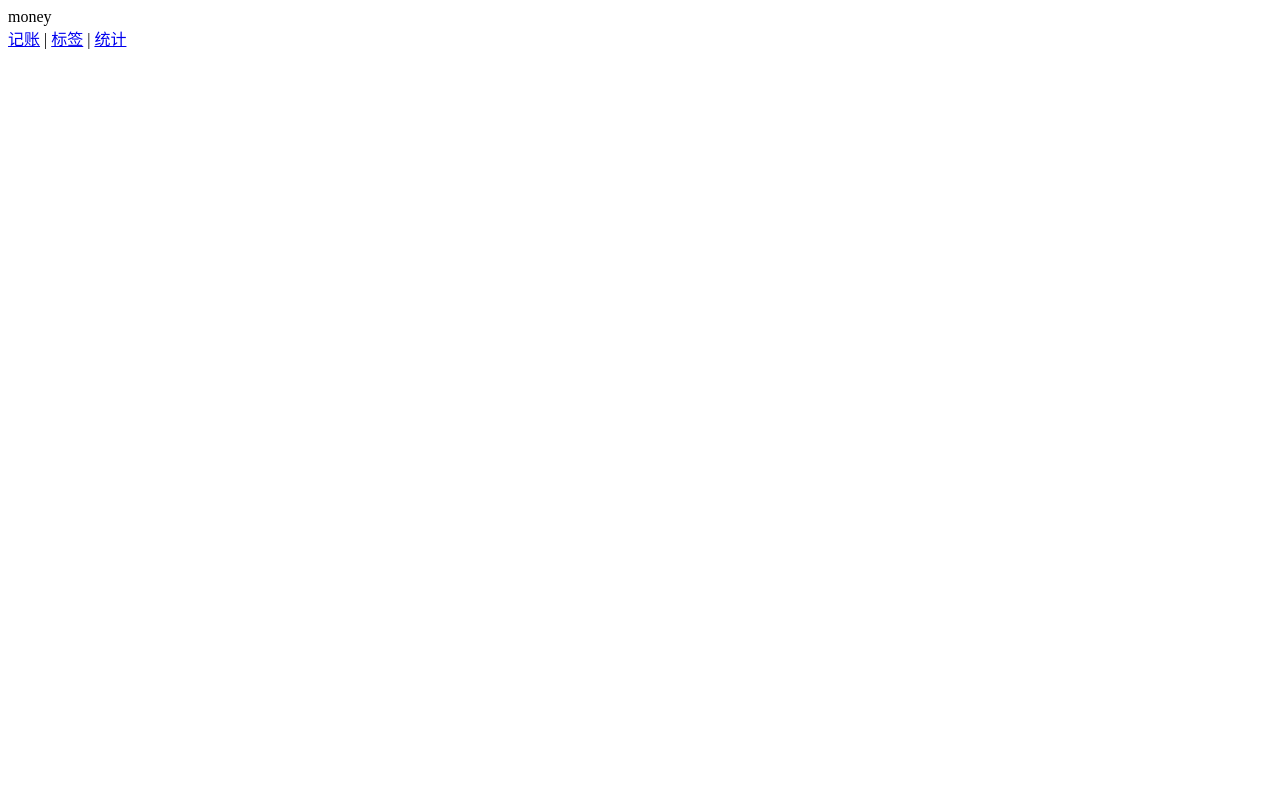
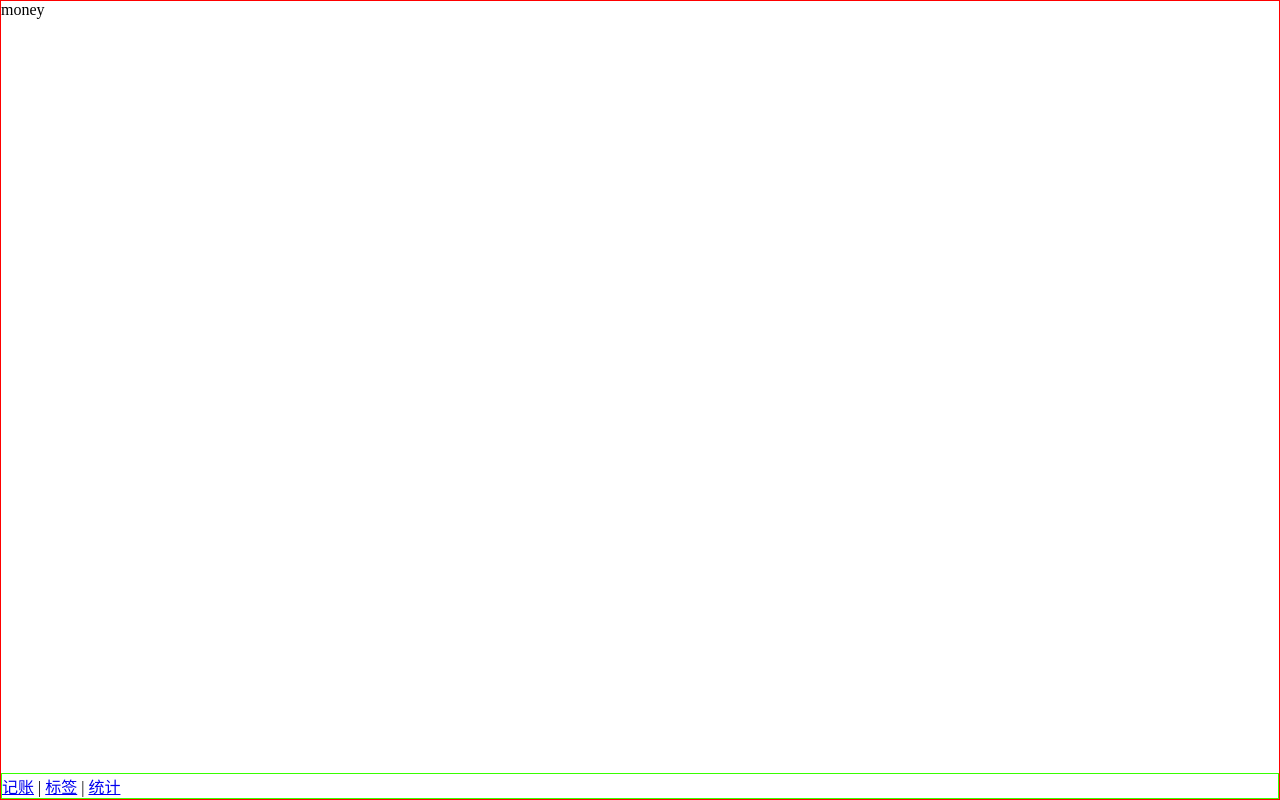
Before and after one commit to Jumpawaltz/moreMoney, a Vue app: page /#/money in a window 1280 px wide. Built offline with nearby package versions, Linux system fonts and the light colour scheme.

Commit message:
页面布局

```diff
--- a/src/App.vue
+++ b/src/App.vue
@@ -5,5 +5,9 @@
 </template>
 
 <style lang="scss">
-
+*{
+  padding: 0;
+  margin: 0;
+  box-sizing: border-box;
+}
 </style>
--- a/src/components/Nav.vue
+++ b/src/components/Nav.vue
@@ -1,5 +1,5 @@
 <template>
-  <div>
+  <div class="nav" >
     <router-link to="/money">记账</router-link>
     |
     <router-link to="/labels">标签</router-link>
@@ -15,5 +15,6 @@
 </script>
 
 <style lang="scss" scoped>
-
+  .nav{
+    border: 1px solid #37ff00;}
 </style>
--- a/src/views/Money.vue
+++ b/src/views/Money.vue
@@ -1,5 +1,8 @@
 <template>
-  <div>money
+  <div class="nav-wrapper">
+    <div class="content">
+      <p>money</p>
+    </div>
     <Nav/>
   </div>
 </template>
@@ -11,5 +14,14 @@
 </script>
 
 <style lang="scss" scoped>
-
+  .nav-wrapper {
+    border: 1px solid red;
+    display: flex;
+    flex-direction: column;
+    height: 100vh;
+  }
+  .content {
+    flex-grow: 1;
+    overflow: auto;
+  }
 </style>
```
